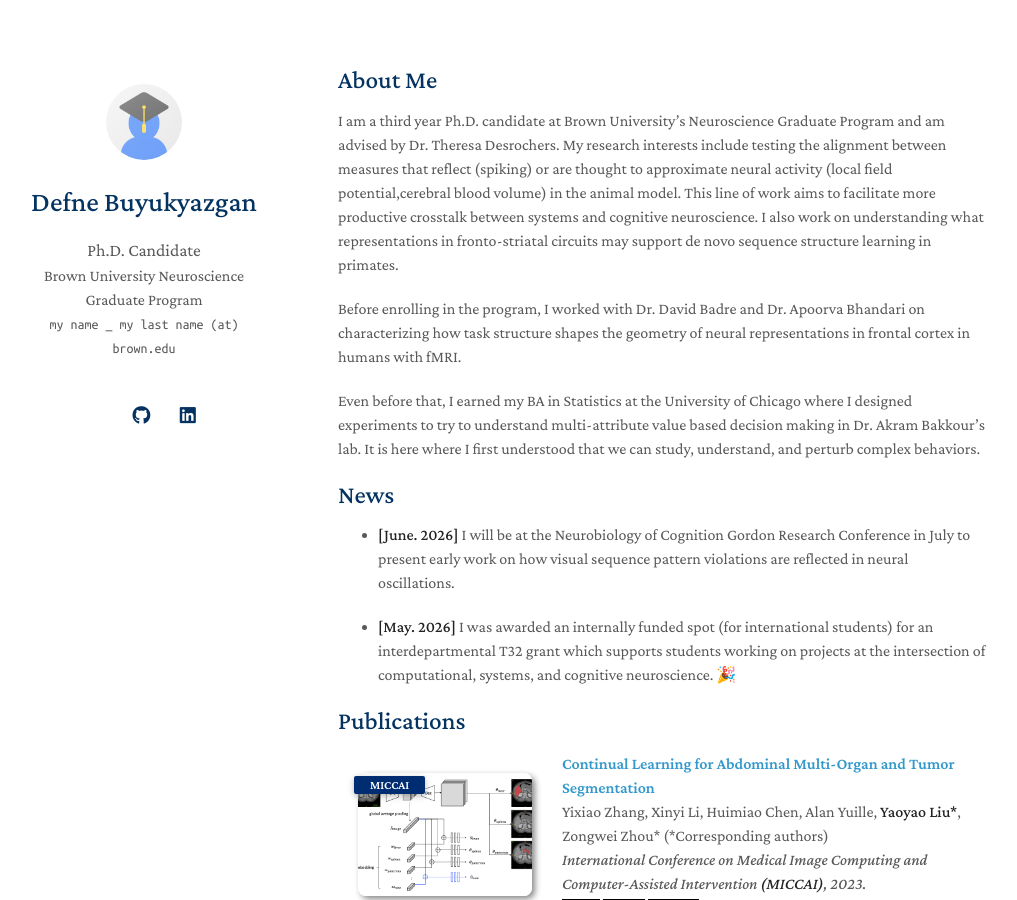
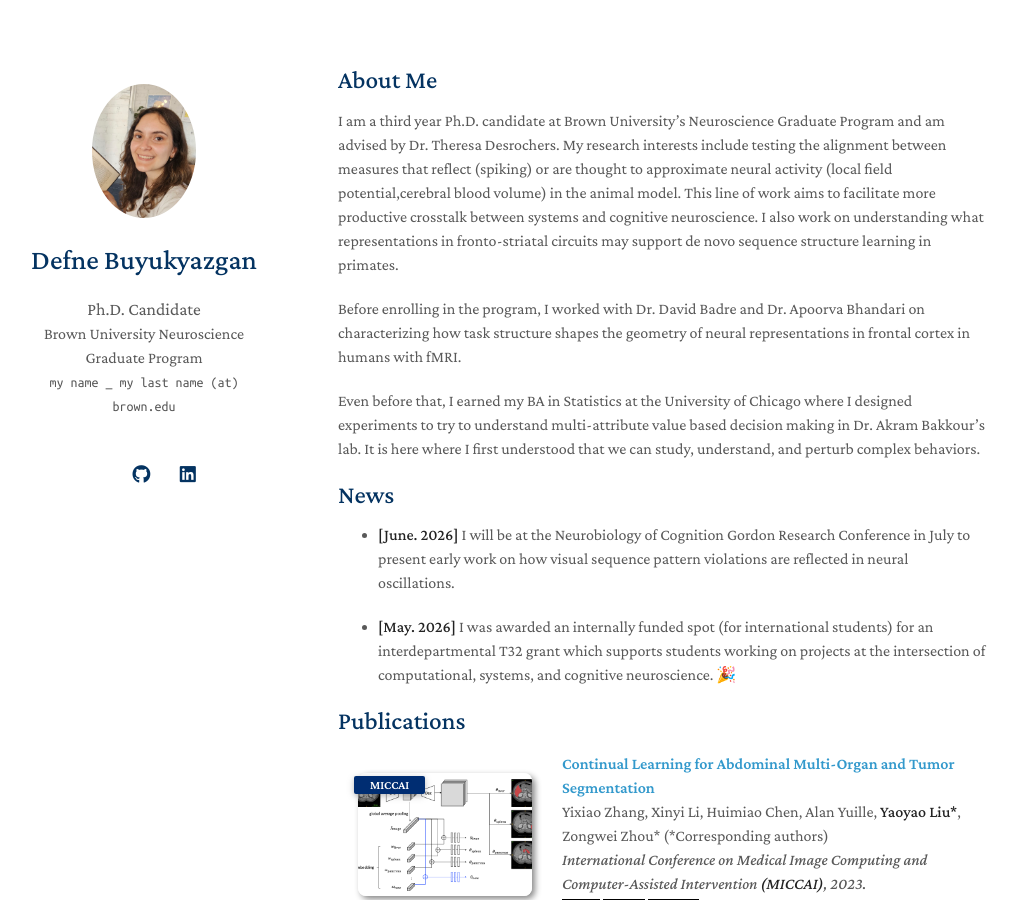
Before and after one commit to defnebu/db_website, a Jekyll site: the page built from index.md, in a window 1280 px wide and 900 px high. Shown: the whole window, without its empty margins (132-1149 px from the left). Built offline with Jekyll 4.4.1, drawn with Linux system fonts in a browser that asks for light colours; a style sheet for code colours, icons or effects is not loaded; our own code applies the rules of GitHub Pages for plain Markdown files.

Commit message:
Update _config.yml

```diff
--- a/_config.yml
+++ b/_config.yml
@@ -18,7 +18,7 @@ linkedin: https://www.linkedin.com/in/defne-buyukyazgan-858767202/
 
 # Images (e.g., your profile picture and your website's favicon)
 # "favicon" and "favicon_dark" are used for the light and dark modes, respectively.
-avatar: ./assets/img/avatar.png
+avatar: ./assets/img/IMG_3545.jpg
 favicon: ./assets/img/favicon.png
 favicon_dark: ./assets/img/favicon-dark.png
 
```
